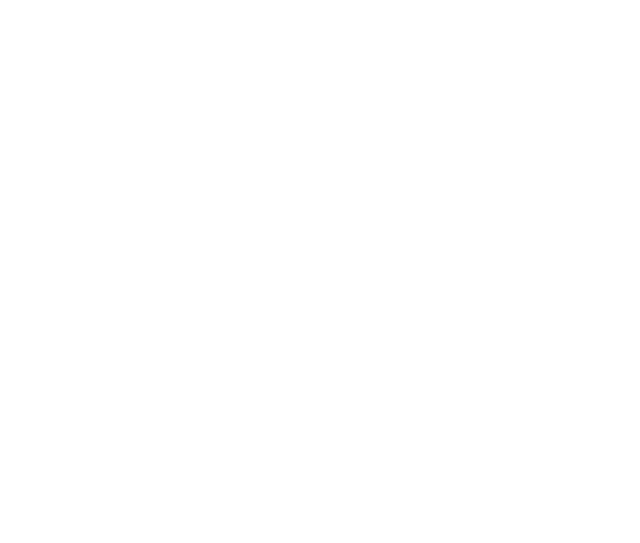
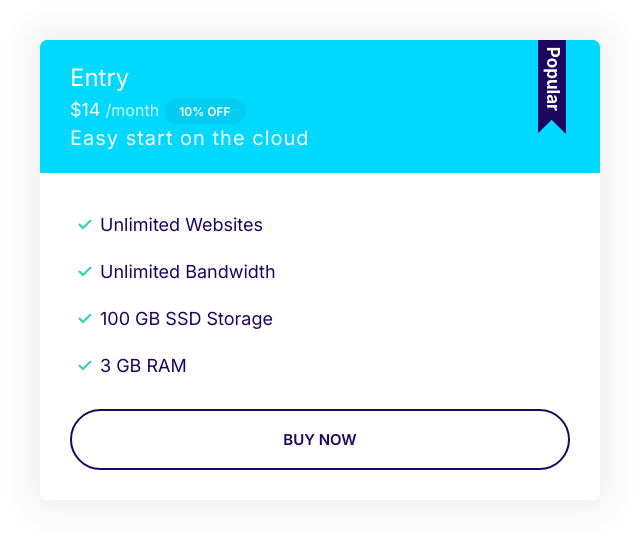
Before and after one commit to Bikramai/Website-, a plain HTML site: page index.html in a window 1280 px wide. Shown: the whole page, without its empty margins (0-640 px from the left). Drawn offline with Linux system fonts and the light colour scheme.

Commit message:
Build popular badge components

```diff
--- a/css/styles.css
+++ b/css/styles.css
@@ -332,3 +332,31 @@ a {
 .plan .list__item {
     margin-bottom: 2rem;
 }
+
+.plan--popular .card__header {
+    position: relative;
+}
+
+.plan--popular .card__header::before {
+    content: url(../images/popular.svg);
+    width: 40px;
+    display: inline-block;
+    position:absolute;
+    top: -6px;
+    right: 5%;
+}
+
+@media screen and (min-width: 1024px){
+    .plan_name {
+        font-size: 1.4rem;
+    }
+
+    .plan_price {
+        font-size: 5rem;
+    }
+
+    .plan__billing-cycle {
+        font-size: 1.6rem;
+    }
+
+}
--- a/index.html
+++ b/index.html
@@ -14,6 +14,28 @@
     <link rel="stylesheet" href="css/styles.css" />
   </head>
   <body>
-
+    <div style="width: 50%; padding: 4rem">
+        <div class="plan plan--popular">
+          <div class="card card--secondary">
+            <header class="card__header">
+              <!-- <img src="images/popular.svg" alt="" />  -->
+              <h3 class="plan__name">Entry</h3>
+              <span class="plan__price">$14</span>
+              <span class="plan__billing-cycle">/month</span>
+              <span class="badge badge--secondary badge--small">10% OFF</span>
+              <span class="plan__description">Easy start on the cloud</span>
+            </header>
+            <div class="card__body">
+              <ul class="list list--tick">
+                <li class="list__item">Unlimited Websites</li>
+                <li class="list__item">Unlimited Bandwidth</li>
+                <li class="list__item">100 GB SSD Storage</li>
+                <li class="list__item">3 GB RAM</li>
+              </ul>
+              <button class="btn btn--outline btn--block">Buy Now</button>
+            </div>
+          </div>
+        </div>
+      </div>
   </body>
 </html>
```
Also changed, not shown: components/popular-badge.html (added, +23 -0 lines), images/popular.svg (added).
